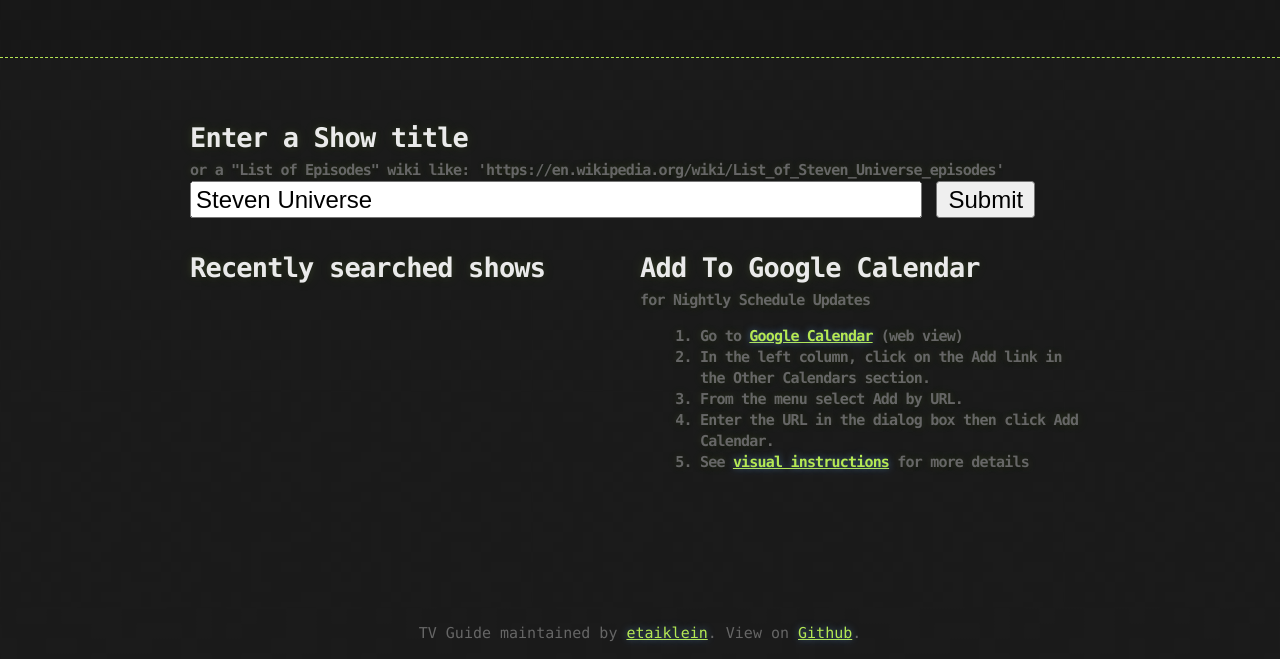
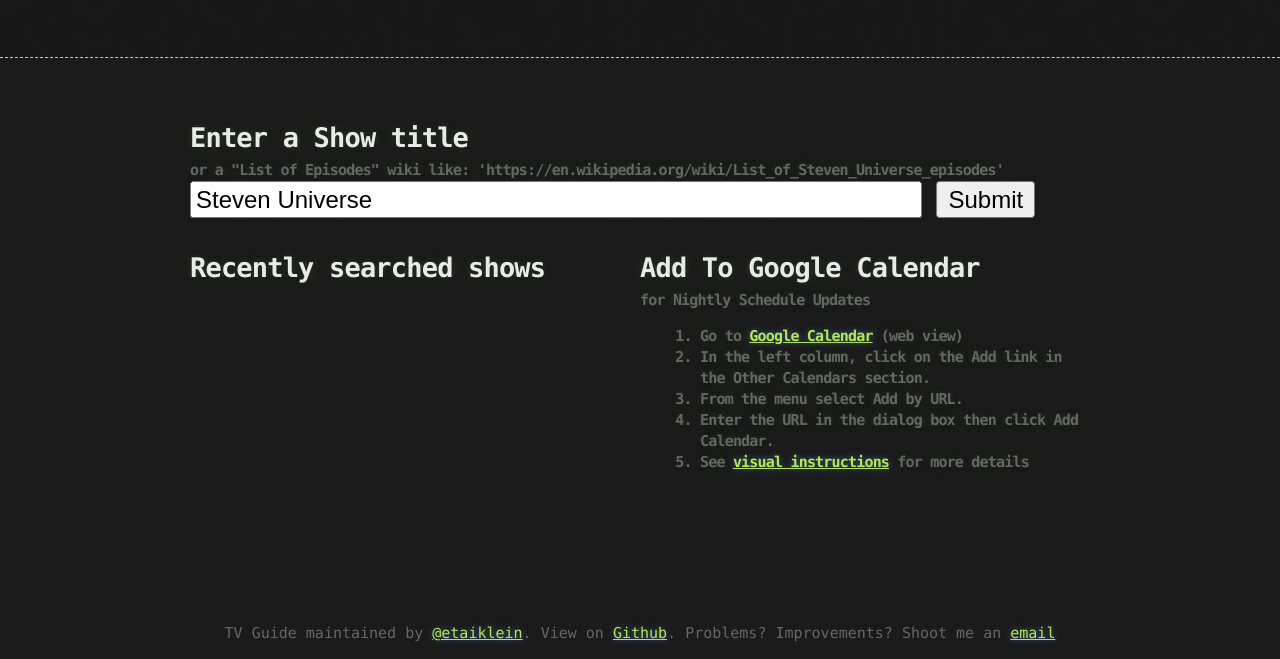
Before and after one commit to etaiklein/tv-guide, a plain HTML site: page index.html in a window 1280 px wide. Shown: the part 141-800 px from the top of the page. Drawn offline with nearby package versions, Linux system fonts and the light colour scheme; no server answers.

Commit message:
add email

```diff
--- a/index.html
+++ b/index.html
@@ -74,8 +74,9 @@
 
     <div id="footer_wrap" class="outer">
       <footer class="inner">
-        <p class="copyright">TV Guide maintained by <a href="https://github.com/etaiklein">etaiklein</a>.
-        View on <a href="https://github.com/etaiklein/tv-guide">Github</a>.</p>
+        <p class="copyright">TV Guide maintained by <a href="https://github.com/etaiklein">@etaiklein</a>.
+        View on <a href="https://github.com/etaiklein/tv-guide">Github</a>.
+        Problems? Improvements? Shoot me an <a href="mailto:etaiklein@gmail.com">email</a></p>
       </footer>
     </div>
 
```
